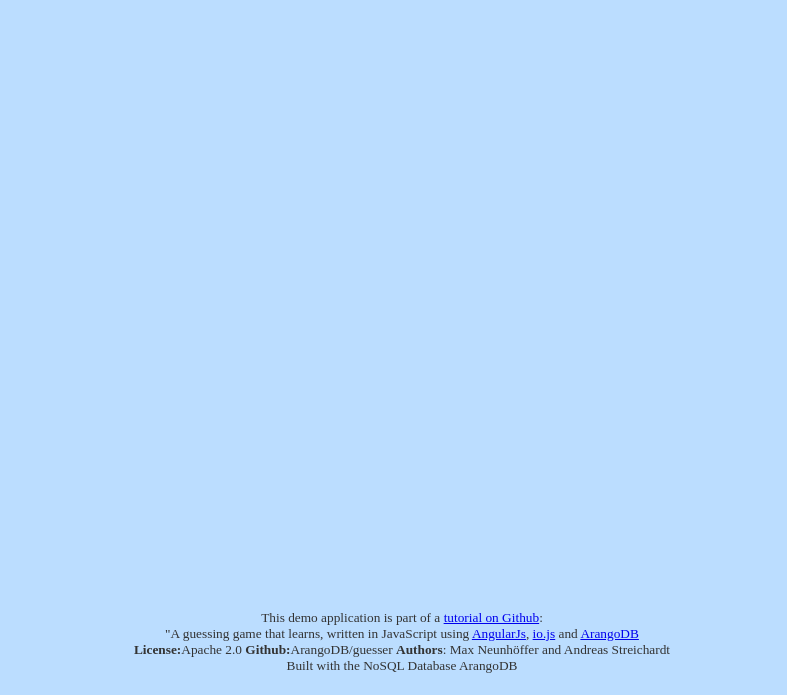
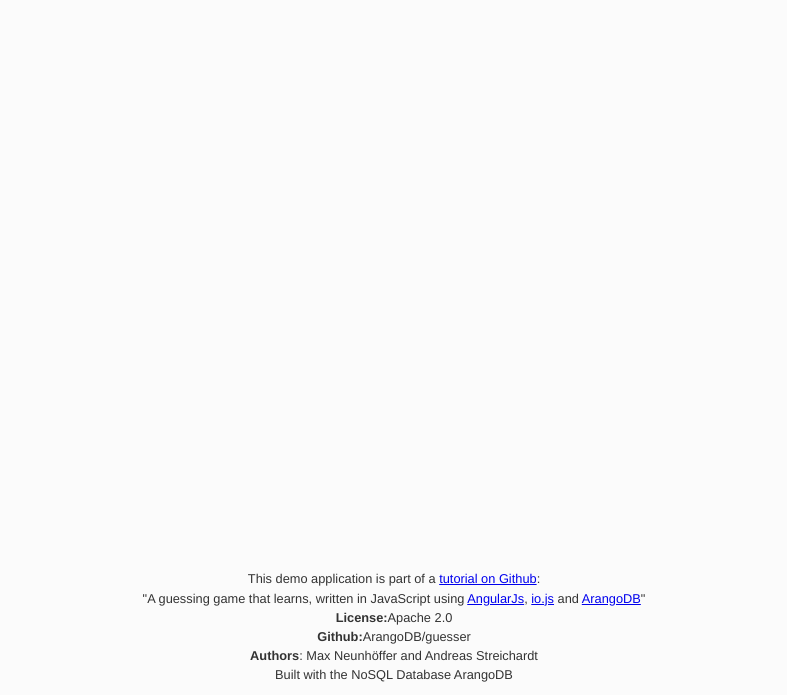
Before and after one commit to arangodb/guesser, a website: page iojs/static/index.html in a window 1280 px wide. Shown: the part 113-808 px from the top of the page, without its empty margins (246-1033 px from the left). Drawn offline with nearby package versions, Linux system fonts and the light colour scheme; no server answers.

Commit message:
Claudius CSS and HTML changes

```diff
--- a/iojs/static/base.css
+++ b/iojs/static/base.css
@@ -1,26 +1,88 @@
+html {
+  height: 100%;
+}
+
 body {
-	background: #bbddff;
-	color: #333333;
+  background: #fbfbfb;
+  color: #333;
   -webkit-font-smoothing: antialiased;
   -moz-font-smoothing: antialiased;
   -ms-font-smoothing: antialiased;
   -o-font-smoothing: antialiased;
   font-smoothing: antialiased;
+  font-family: Helvetica, sans-serif;
+  font-size: 100%;
+/*  padding: 0.25em;
+*/  height: 100%;
+}
+
+.content {
+  position: relative;
+  min-height: 100%;
+  width: 95%;
+  margin: 0px auto;
+}
+
+.guesserContent {
+  padding-bottom: 132px;
 }
 
 h1 {
+  margin: 0px;
   text-align: center;
-        width: 100%;
+  padding: 1em 0 2em 0;
+  font-size: 2.5em;
+  line-height: 1.35em;
+}
+
+h2 {
+  margin: 1em 0px 1.25em 0px;
+  font-size: 1.5em;
+  line-height: 1.35em;
+}
+
+input {
+  font-family: Helvetica, sans-serif;
+  font-size: 0.8em;
+  line-height: 0.9em;
+  padding: 2px;
+}
+
+button {
+  font-family: Helvetica, sans-serif;
+  font-size: 1.0em;
+  line-height: 1.35em;
+  padding: 4px;
+  margin: 1px;
+}
+
+p {
+  font-size: 1em;
+  line-height: 1.5em;
+  margin-top: 0.5em;
+  margin-bottom: 0.5em;
+}
+
+.newQuestion {
+  width: 20%;
 }
 
 footer {
-        position: fixed;
+  position: absolute;
   bottom: 0;
-        font-size: 10pt;
+  font-size: 0.8em;
   text-align: center;
   width: 100%;
+  height: 132px;
 }
 
 .hidden{
-	display:none;
+  display: none;
 }
+
+
+@media (min-width: 800px) {
+  .content {
+    width: 75%;
+  }
+}
--- a/iojs/static/index.html
+++ b/iojs/static/index.html
@@ -7,25 +7,25 @@
     <link rel="stylesheet" href="base.css">
     <script src="bower_components/angularjs/angular.min.js"></script>
   </head>
-
   <body>
+    <div class="content">
+      <div ng-app="guesser" ng-controller="guesserController" class="guesserContent">
         <h1>guesser - a guessing game that learns</h1>
-    <div ng-app="guesser" ng-controller="guesserController">
 
         <div ng-switch="view">
 
           <!-- First view, the welcome screen: -->
           <div ng-switch-when="welcome">
-       <h2>Welcome, think of a thing or an animal, I will try to
-          guess it!</h2>
+            <h2>Welcome, think of a thing or an animal, I will try to guess it!</h2>
 
             <form name="enterName">
-      <p>But first, enter your name:
+              <p>
+                But first, enter your name:
                 <input type="text" ng-model="container.name" required/>,
                 and click
-      <button ng-disabled="enterName.$invalid"
-              ng-click="startGame()">Start</button> when you are
-      ready.</p>
+                <button ng-disabled="enterName.$invalid" ng-click="startGame()">Start</button>
+                when you are ready.
+              </p>
             </form>
           </div>
 
@@ -34,24 +34,27 @@
             <h2>{{container.name}}, please answer the following question:</h2>
 
             <p>{{theQuestion}}</p>
-        <p><button ng-click="answer(current.goto1)">{{theAnswer1}}</button>
-           <button ng-click="answer(current.goto2)">{{theAnswer2}}</button></p>
+            <p>
+              <button ng-click="answer(current.goto1)">{{theAnswer1}}</button>
+              <button ng-click="answer(current.goto2)">{{theAnswer2}}</button>
+            </p>
           </div>
-     </div>
-    </div>
+
       <footer>
-    <p>This demo application is part of a
-       <a href="https://github.com/ArangoDB/guesser">tutorial on Github</a>:
-       <br/>
+        <p>
+          This demo application is part of a
+          <a href="https://github.com/ArangoDB/guesser">tutorial on Github</a>:<br/>
           "A guessing game that learns, written in JavaScript using
           <a href="https://angularjs.org/">AngularJs</a>,
           <a href="https://iojs.org/">io.js</a> and
-       <a href="https://www.arangodb.com/">ArangoDB</a><br/>
-    <strong>License:</strong>Apache 2.0
-    <strong>Github:</strong>ArangoDB/guesser
+          <a href="https://www.arangodb.com/">ArangoDB</a>"<br/>
+          <strong>License:</strong>Apache 2.0<br/>
+          <strong>Github:</strong>ArangoDB/guesser<br/>
           <strong>Authors</strong>: Max Neunhöffer and Andreas Streichardt<br/>
-    Built with the NoSQL Database ArangoDB </p>
+          Built with the NoSQL Database ArangoDB
+        </p>
       </footer>
+    </div>
     <script src="guesser_controller.js"></script>
   </body>
 </html>
```
Lines whose indentation alone changed are shown as unchanged.
